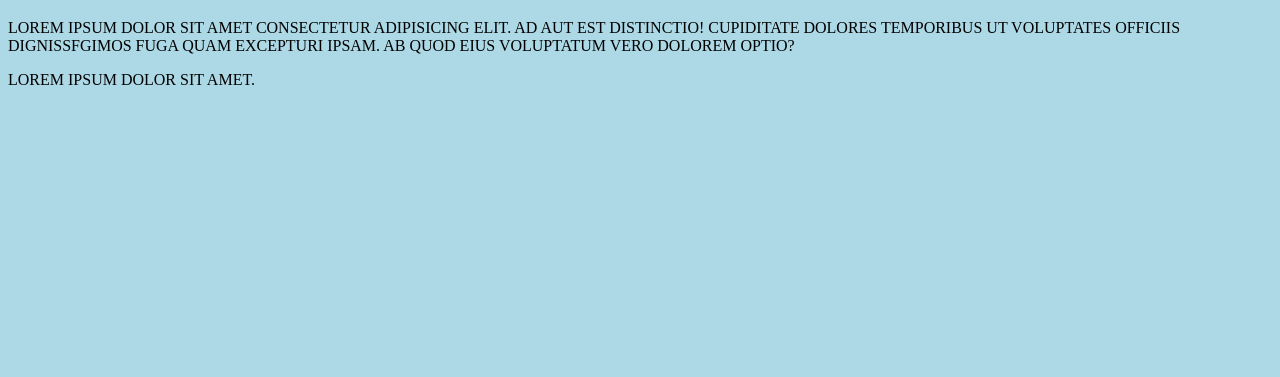
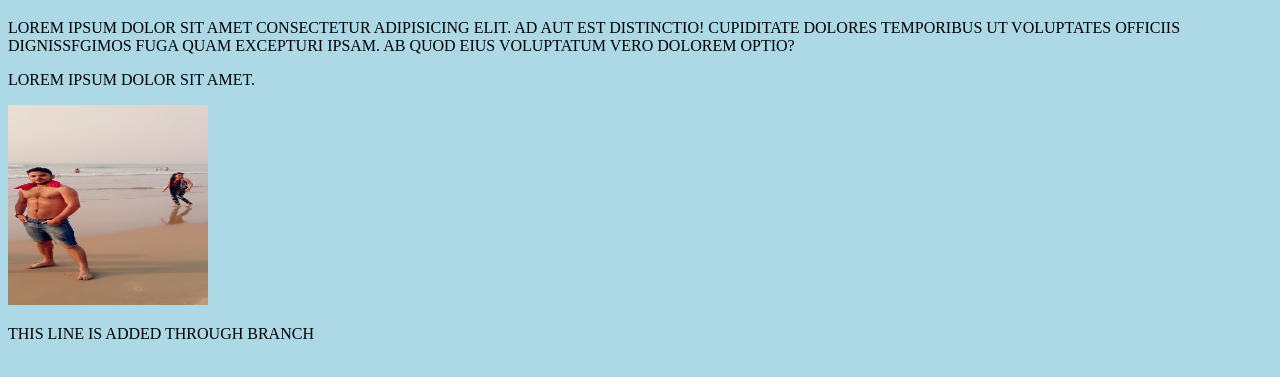
Before and after one commit to Prashantgarg27/demosecond, a plain HTML site: page index.html in a window 1280 px wide. Shown: the part 61-438 px from the top of the page. Drawn offline with Linux system fonts and the light colour scheme; files whose address does not match are found by name.

Commit message:
image is added

```diff
--- a/index.html
+++ b/index.html
@@ -11,5 +11,8 @@
     <h1>HELLO WORLD</h1>
     <p>Lorem ipsum dolor sit amet consectetur adipisicing elit. Ad aut est distinctio! Cupiditate dolores temporibus ut voluptates officiis dignissfgimos fuga quam excepturi ipsam. Ab quod eius voluptatum vero dolorem optio?</p>
     <p>Lorem ipsum dolor sit amet.</p>
+
+    <img src="H:\rishugit\2017-01-15-07-44-07-020.jpg" alt="hrtrthh">
+    <p>this line is added through branch</p>
 </body>
 </html>
--- a/style.css
+++ b/style.css
@@ -12,3 +12,8 @@ p{
     /* text-align: center; */
     text-transform: uppercase;
 }
+img{
+    width:200px;
+    height:200px;
+    align-items: center;
+}
```
Also changed, not shown: 2017-01-15-07-44-07-020.jpg (added).
